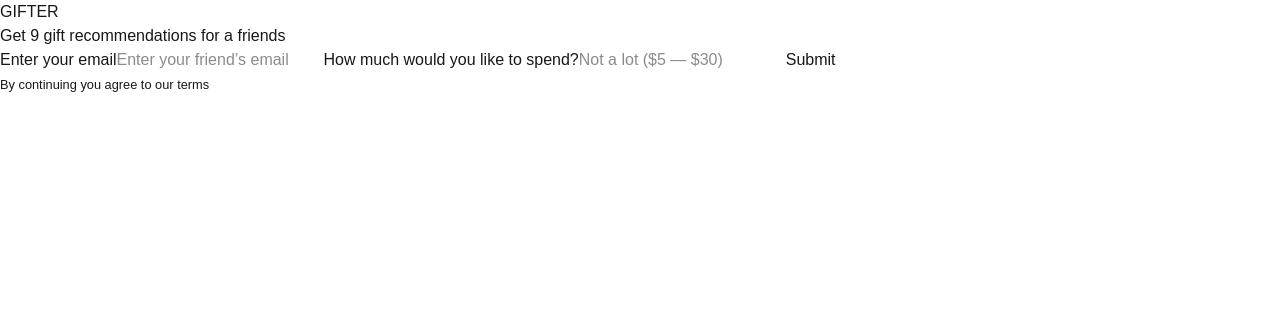
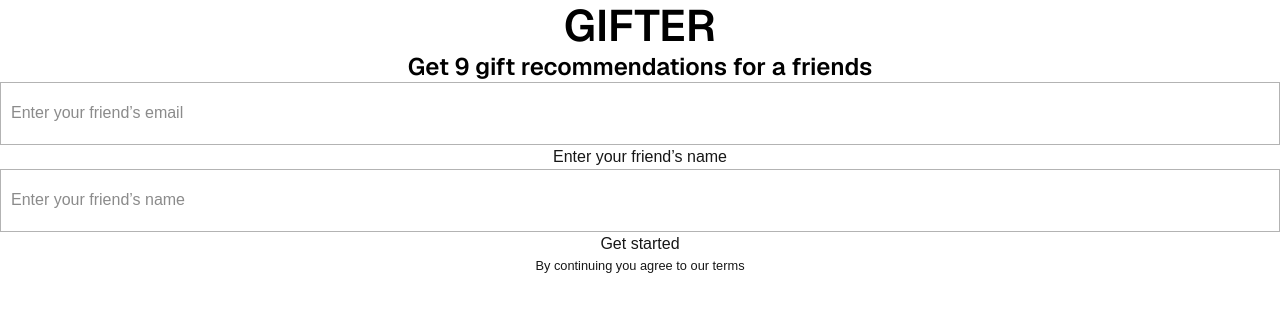
Before and after one commit to Automattic/wishlist, a Next.js app: page / in a window 1280 px wide. Shown: the top 312 px of the page. Built offline with nearby package versions, Linux system fonts and the light colour scheme.

Commit message:
Implement UIs

```diff
--- a/src/app/page.tsx
+++ b/src/app/page.tsx
@@ -1,14 +1,20 @@
 export default function Home() {
 	return (
-		<main>
-			<h1>GIFTER</h1>
-			<p>Get 9 gift recommendations for a friends</p>
-			<form>
-				<label htmlFor="email">Enter your email</label>
-				<input id="email" placeholder="Enter your friend’s email" />
-				<label htmlFor="budget">How much would you like to spend?</label>
-				<input id="budget" placeholder="Not a lot ($5 — $30)" />
-				<input type="submit" />
+		<main className="flex flex-col items-center text-center">
+			<h1 className="text-black font-sans text-[44px] font-semibold leading-[1.2]">
+				GIFTER
+			</h1>
+			<p className="text-black font-sans text-[24px] font-semibold leading-[1.2]">Get 9 gift recommendations for a friends</p>
+			<form className="w-full">
+				<div>
+					<label htmlFor="email" className="hidden">Enter your email</label>
+					<input id="email" className="w-full border border-[#B3B3B3] h-[63px] p-[10px]" placeholder="Enter your friend’s email" required />
+				</div>
+				<div>
+					<label htmlFor="name">Enter your friend’s name</label>
+					<input id="name" className="w-full border border-[#B3B3B3] h-[63px] p-[10px]" placeholder="Enter your friend’s name" required />
+				</div>
+				<button type="submit">Get started</button>
 			</form>
 			<small>By continuing you agree to our terms</small>
 		</main>
```
